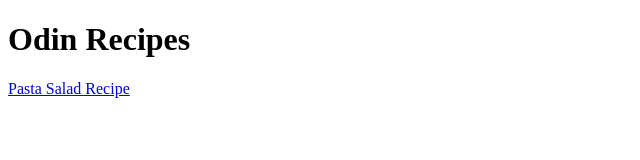
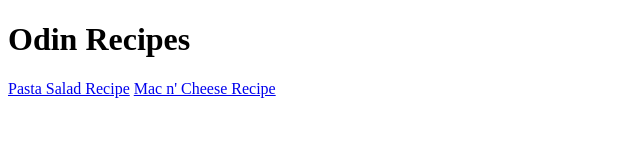
Before and after one commit to kishtiijKaushal/odin_recipes, a plain HTML site: page index.html in a window 1280 px wide. Shown: the whole page, without its empty margins (0-640 px from the left). Drawn offline with Linux system fonts and the light colour scheme.

Commit message:
added the link for mac n cheese recipe

```diff
--- a/index.html
+++ b/index.html
@@ -7,5 +7,6 @@
     <body>
         <h1>Odin Recipes</h1>
         <a href="recipes/pasta_salad.html">Pasta Salad Recipe</a>
+        <a href="recipes/mac_n_cheese.html">Mac n' Cheese Recipe</a>
     </body>
 </html>
```
